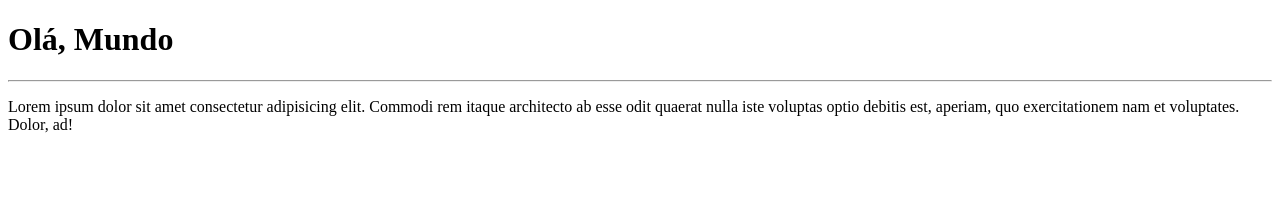
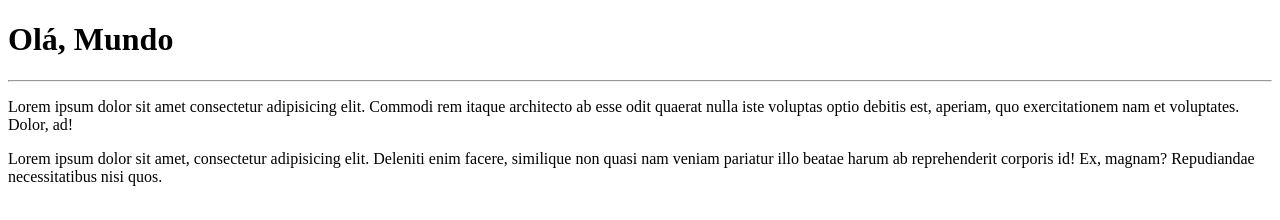
Before and after one commit to HeriSiqueira/OLA.Mundo.Rep, a plain HTML site: page site-exemplo/index.html in a window 1280 px wide. Drawn offline with Linux system fonts and the light colour scheme.

Commit message:
adicionei mais um parágrafo

```diff
--- a/site-exemplo/index.html
+++ b/site-exemplo/index.html
@@ -12,5 +12,8 @@
     <p> Lorem ipsum dolor sit amet consectetur adipisicing elit. Commodi
         rem itaque architecto ab esse odit quaerat nulla iste voluptas optio
         debitis est, aperiam, quo exercitationem nam et voluptates. Dolor, ad!</p>
+        <p>Lorem ipsum dolor sit amet, consectetur adipisicing elit. Deleniti enim facere,
+             similique non quasi nam veniam pariatur illo beatae harum ab reprehenderit corporis id! Ex,
+              magnam? Repudiandae necessitatibus nisi quos.</p>
 </body>
 </html>
```
